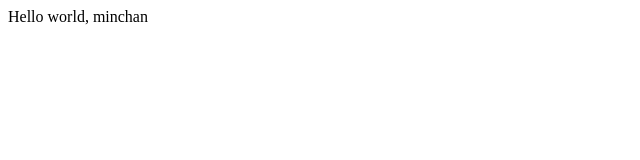
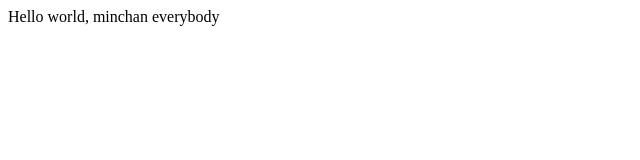
Before and after one commit to minchankim/opentutorials-minchan, a plain HTML site: page index.html in a window 1280 px wide. Shown: the full height of the page, 0-640 px from the left. Drawn offline with Linux system fonts and the light colour scheme.

Commit message:
add codingeveryvody!! to index.html

```diff
--- a/index.html
+++ b/index.html
@@ -20,5 +20,13 @@
 
 	<body>
 		Hello world, minchan
+everybody
+
+
+
+
+
+
+
 	</body>
 </html>
```
